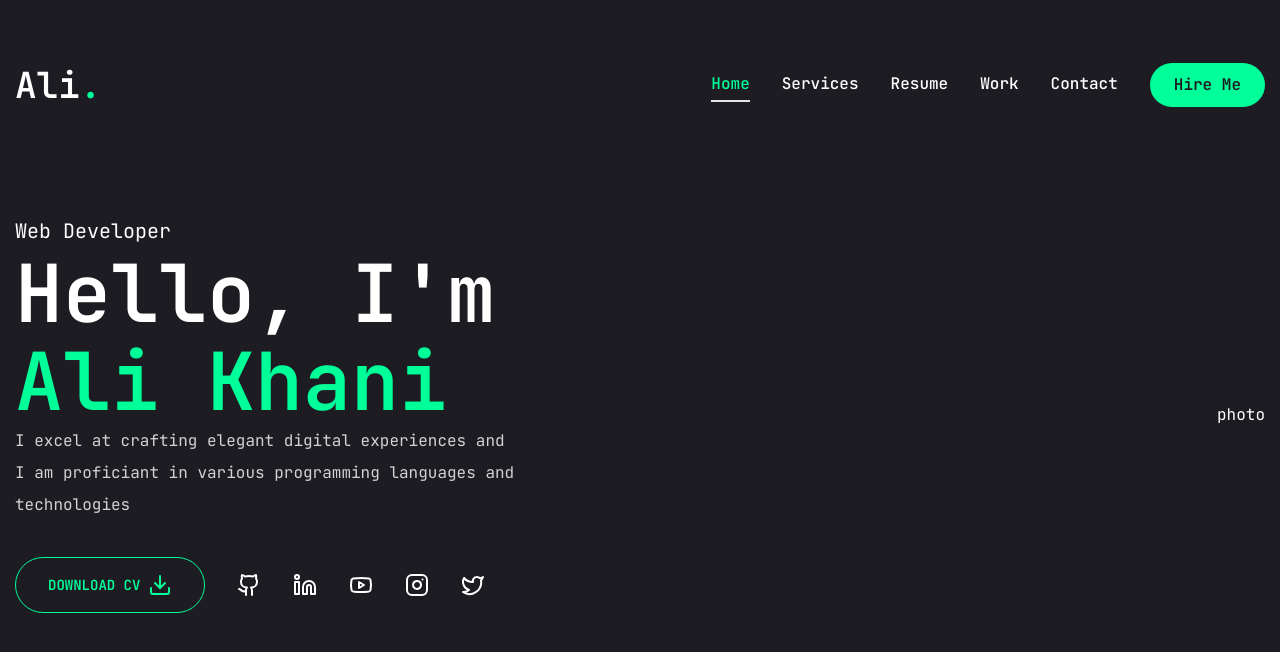
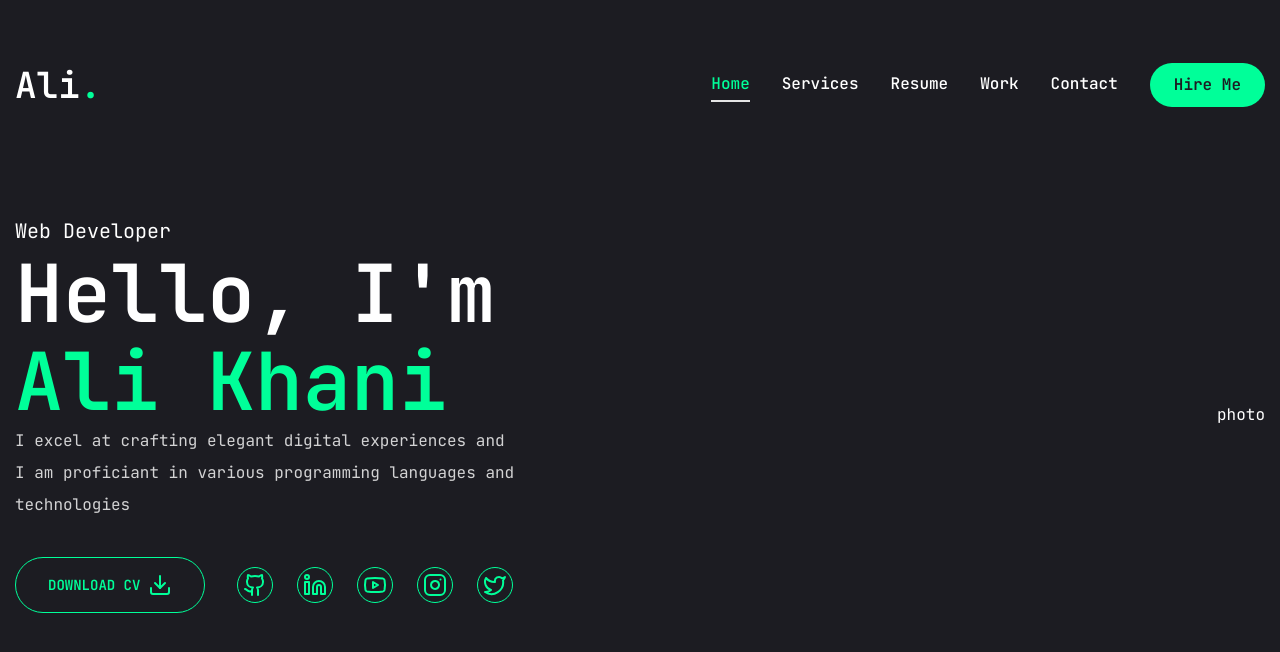
Before and after one commit to ali-khanix/portfolio, a Next.js app: page / in a window 1280 px wide. Shown: the top 652 px of the page. Built offline with nearby package versions, Linux system fonts and the light colour scheme.

Commit message:
social styles

```diff
--- a/app/page.jsx
+++ b/app/page.jsx
@@ -30,7 +30,10 @@ export default function Home() {
               </Button>
 
               <div className="mb-8 xl:mb-0">
-                <Social />
+                <Social
+                  containerStyles="flex gap-6"
+                  iconStyles="w-9 h-9 border border-accentDefault rounded-full flex justify-center items-center text-accentDefault text base hover:bg-accentDefault hover:bg-accentDefault hover:text-primary hover:transition-all duration-500"
+                />
               </div>
             </div>
           </div>
--- a/components/Social.jsx
+++ b/components/Social.jsx
@@ -24,16 +24,12 @@ const socials = [
   },
 ];
 
-const Social = () => {
+const Social = ({ containerStyles, iconStyles }) => {
   return (
-    <div className="flex gap-8">
+    <div className={containerStyles}>
       {socials.map((social, index) => {
         return (
-          <Link
-            key={index}
-            href={social.path}
-            className="hover:text-accentDefault transition-all delay-[25]"
-          >
+          <Link key={index} href={social.path} className={iconStyles}>
             {social.icon}
           </Link>
         );
```
